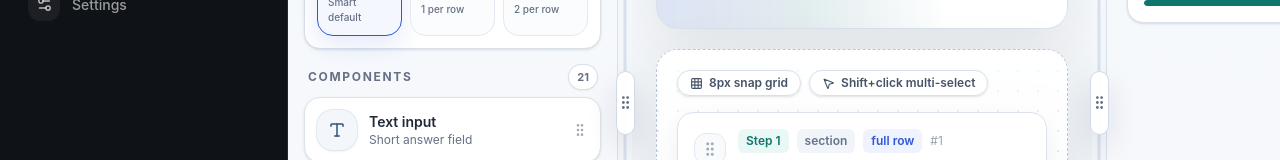
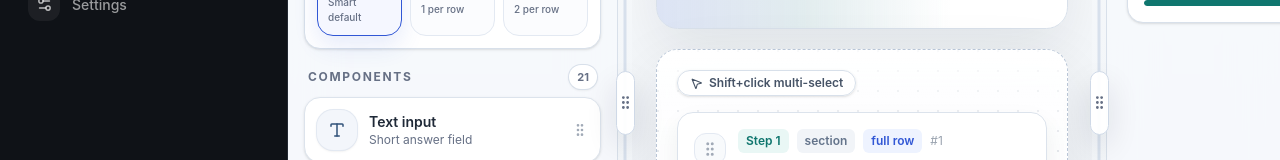
Before and after one commit to OmKhandale05/formcraft, a Next.js app: page /builder in a window 1280 px wide. Shown: the part 356-516 px from the top of the page. Built offline with nearby package versions, Linux system fonts and the light colour scheme.

Commit message:
fix(builder): remove snap grid chip

```diff
--- a/src/components/builder/canvas.tsx
+++ b/src/components/builder/canvas.tsx
@@ -4,7 +4,7 @@ import { useDroppable } from "@dnd-kit/core";
 import { SortableContext, useSortable, verticalListSortingStrategy } from "@dnd-kit/sortable";
 import { CSS } from "@dnd-kit/utilities";
 import type { MouseEvent } from "react";
-import { Columns2, Copy, GripVertical, Grid3X3, Layers3, MousePointer2, Pencil, Rows3, Trash2 } from "lucide-react";
+import { Columns2, Copy, GripVertical, Layers3, MousePointer2, Pencil, Rows3, Trash2 } from "lucide-react";
 import { Button } from "@/components/ui/button";
 import { fullWidthOnlyFieldTypes } from "@/lib/field-catalog";
 import { cn } from "@/lib/utils";
@@ -62,10 +62,6 @@ export function BuilderCanvas({ onEditForm }: { onEditForm: () => void }) {
             <div className="pointer-events-none absolute inset-0 bg-[radial-gradient(circle_at_1px_1px,rgba(100,116,139,0.16)_1px,transparent_0)] [background-size:20px_20px]" />
             <div className="pointer-events-none absolute inset-x-0 top-0 h-24 bg-gradient-to-b from-white/80 to-transparent" />
             <div className="relative z-10 mb-4 flex flex-wrap items-center gap-2">
-              <span className="inline-flex items-center gap-1.5 rounded-full border border-[#d8e0ea] bg-white/92 px-3 py-1 text-xs font-semibold text-[#465366] shadow-sm">
-                <Grid3X3 size={13} />
-                8px snap grid
-              </span>
               <span className="inline-flex items-center gap-1.5 rounded-full border border-[#d8e0ea] bg-white/92 px-3 py-1 text-xs font-semibold text-[#465366] shadow-sm">
                 <MousePointer2 size={13} />
                 Shift+click multi-select
```
